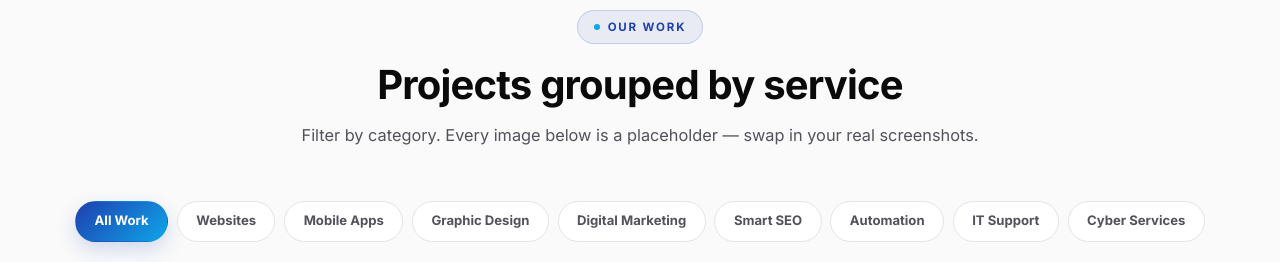
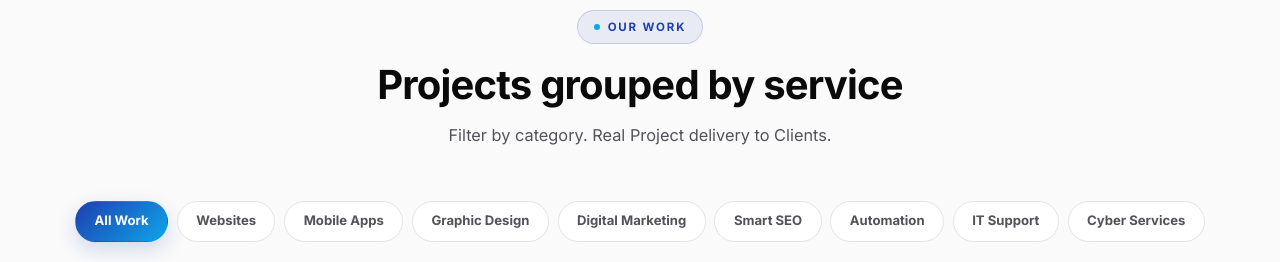
Before and after one commit to MICHAELMUIRUWANJIKU/2026emstechsolutions, a plain HTML site: page frontend/index.html in a window 1280 px wide. Shown: the part 4300-4562 px from the top of the page. Drawn offline with Linux system fonts and the light colour scheme.

Commit message:
editing some AI texts to Reak texts

```diff
--- a/frontend/index.html
+++ b/frontend/index.html
@@ -349,7 +349,7 @@
     <div class="section-head reveal">
       <span class="eyebrow">Our Work</span>
       <h2>Projects grouped by service</h2>
-      <p>Filter by category. Every image below is a placeholder — swap in your real screenshots.</p>
+      <p>Filter by category. Real Project delivery to Clients.</p>
     </div>
 
     <div class="filters reveal">
```
